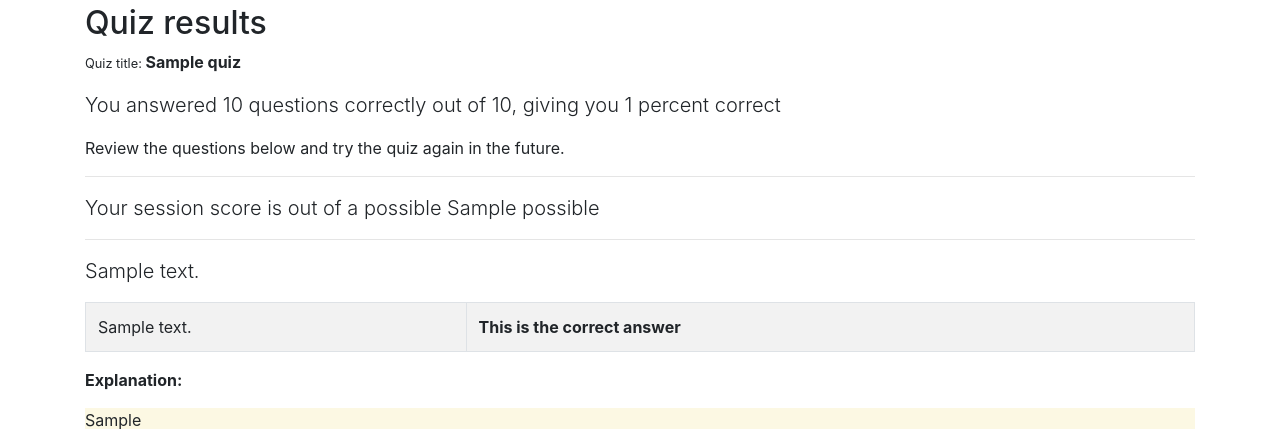
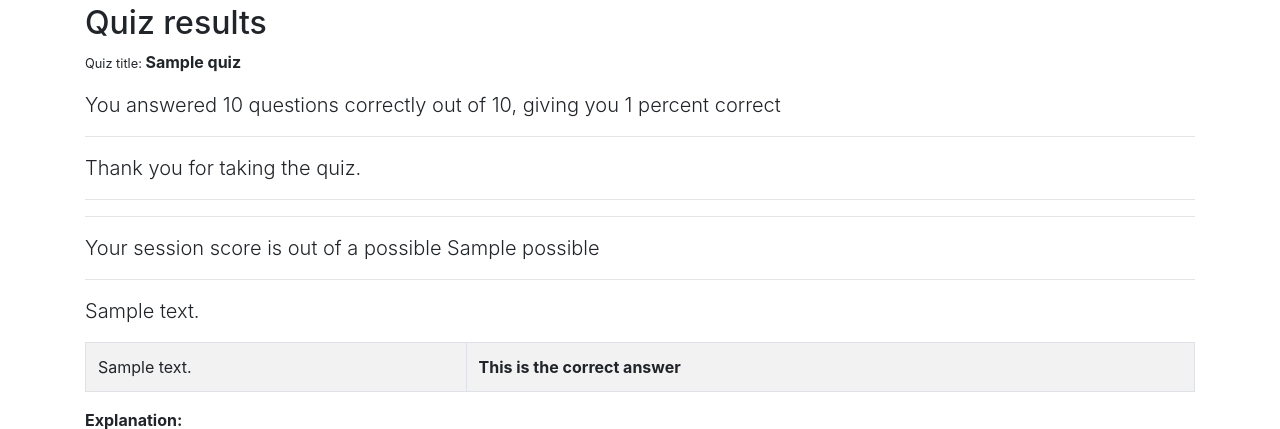
Before and after one commit to SobolGaming/Trivianator, a Django app: template trivianator/trivia/templates/result.html in a window 1280 px wide. Shown: the part 56-485 px from the top of the page. Run offline with Django 3.2, Linux system fonts and the light colour scheme; tables that the repository leaves empty hold one stand-in row (values such as "Sample post"); the template is opened without the code that fills it: values that come from a table or form of the project are taken from there, most other values are stand-ins (such as "Sample title", 1, 10 or a date in 2020); some libraries are stand-ins or nearby versions.

Commit message:
more minor fixes

```diff
--- a/trivianator/trivia/models.py
+++ b/trivianator/trivia/models.py
@@ -168,13 +168,13 @@ class Progress(models.Model):
 
     correct_answer = models.CharField(max_length=10, verbose_name=_('Correct Answers'))
 
-    wrong_answer = models.CharField(max_length=10, verbose_name=_('Wrong Answers'))
+    max_possible = models.CharField(max_length=10, verbose_name=_('Maximum Correct Answers'))
 
     objects = ProgressManager()
 
     class Meta:
         verbose_name = _("User Progress")
-        verbose_name_plural = _("User progress records")
+        verbose_name_plural = _("User Progress Records")
 
     @property
     def list_all_cat_scores(self):
@@ -219,8 +219,7 @@ class Progress(models.Model):
 
     def update_score(self, question, score_to_add=0, possible_to_add=0):
         """
-        Pass in question object, amount to increase score
-        and max possible.
+        Pass in question object, amount to increase score and max possible.
         Does not return anything.
         """
         category_test = Category.objects.filter(category=question.category)\
--- a/trivianator/trivia/templates/result.html
+++ b/trivianator/trivia/templates/result.html
@@ -38,14 +38,14 @@
 	  {% trans "You answered" %} {{ score }} {% trans "questions correctly out of" %} {{ max_score }}, {% trans "giving you" %} {{ percent }} {% trans "percent correct" %}
 	</p>
 
-	{% if quiz.pass_mark %}
 	<hr>
-        <p class="lead">{{ sitting.result_message }}</p>
+    <p class="lead">{{ sitting.result_message }}</p>
 	<hr>
 
 	{% endif %}
 
-	<p>{% trans "Review the questions below and try the quiz again in the future"%}.</p>
+  {% if quiz.answers_at_end == 2 %}
+	<p>{% trans "Review the questions below and try the quiz again in the future" %}.</p>
 
 	{% if user.is_authenticated %}
 
--- a/trivianator/trivia/views.py
+++ b/trivianator/trivia/views.py
@@ -229,10 +229,8 @@ class QuizTake(FormView):
         self.sitting.mark_quiz_complete()
 
         if self.quiz.answers_at_end == 2:
-            results['questions'] =\
-                self.sitting.get_questions(with_answers=True)
-            results['incorrect_questions'] =\
-                self.sitting.get_incorrect_questions
+            results['questions'] = self.sitting.get_questions(with_answers=True)
+            results['incorrect_questions'] = self.sitting.get_incorrect_questions
 
         if self.quiz.saved is False:
             self.sitting.delete()
```
